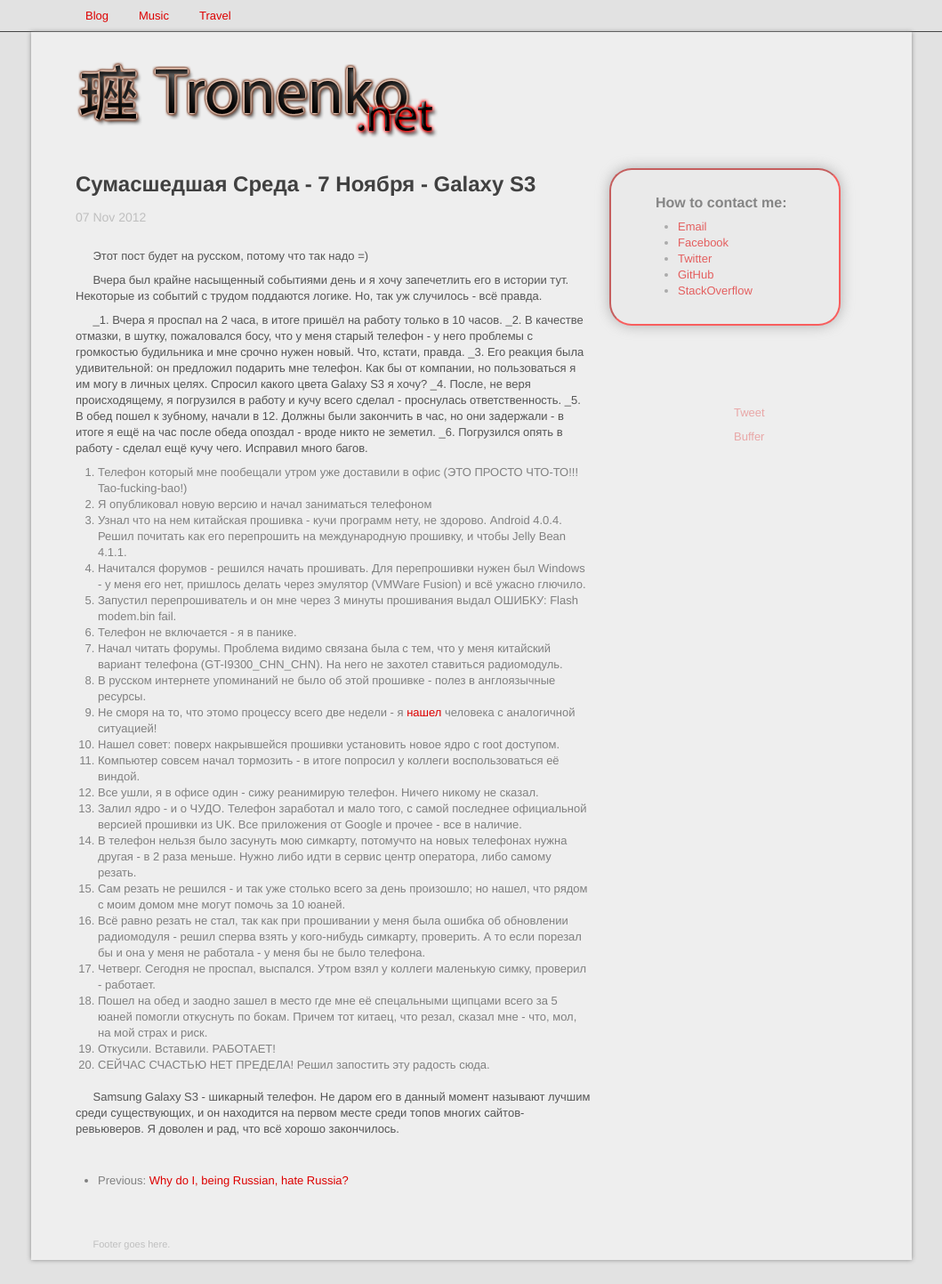
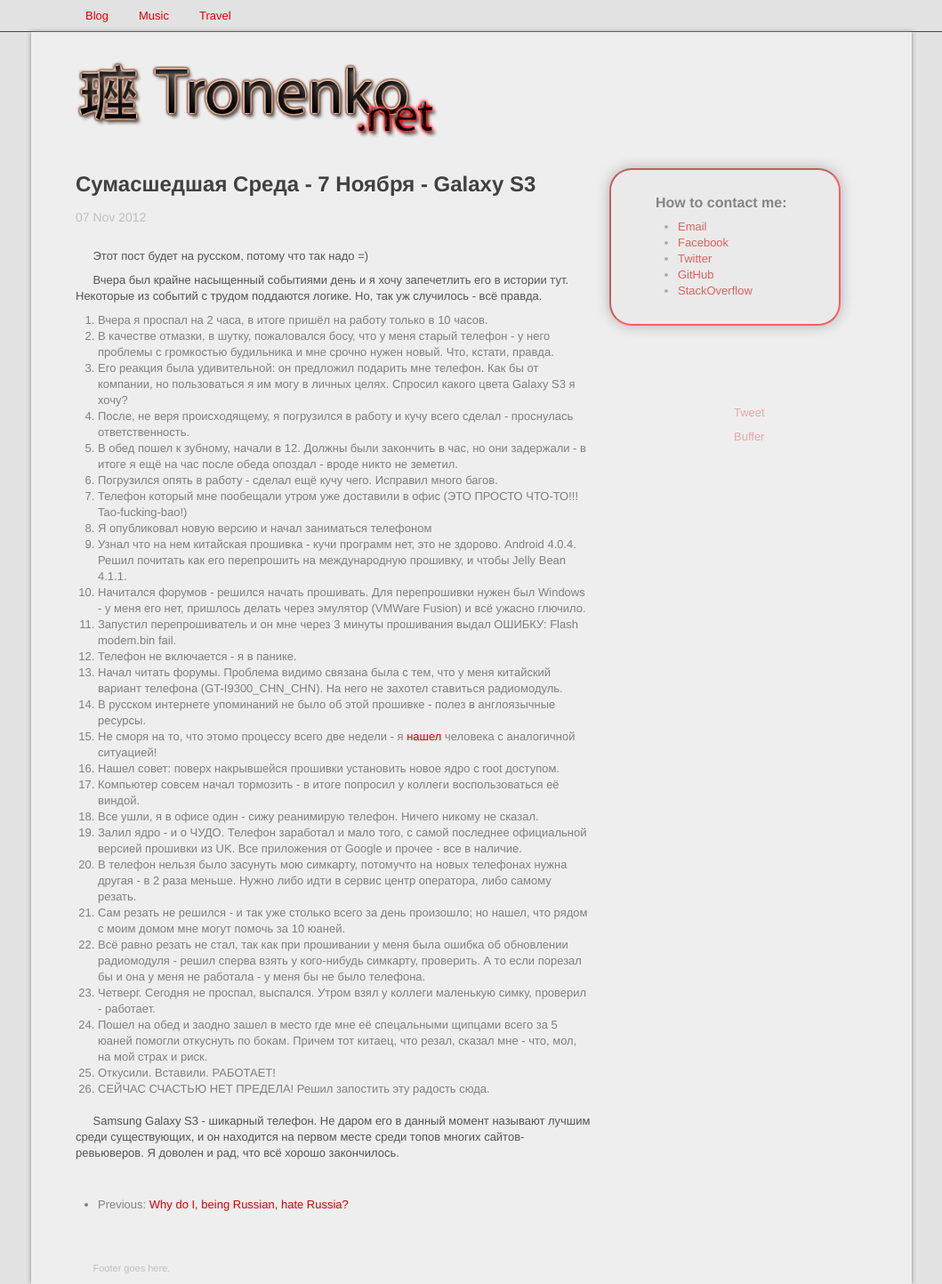
Before and after one commit to morphium/morphium.github.com, a Jekyll site: the page built from _posts/2012-11-07-crazy-wednesday-flashing-galaxy-s3.markdown, in a window 1280 px wide. Shown: the whole page at 89% size, without its empty margins (110-1169 px from the left). Built offline with Jekyll 4.4.1, drawn with Linux system fonts in a browser that asks for light colours; nearby versions of some CDN libraries; comment, search, counter and statistics services are not loaded.

Commit message:
galaxy s3 note edited 3

```diff
--- a/_posts/2012-11-07-crazy-wednesday-flashing-galaxy-s3.markdown
+++ b/_posts/2012-11-07-crazy-wednesday-flashing-galaxy-s3.markdown
@@ -8,15 +8,15 @@ title: Сумасшедшая Среда - 7 Ноября - Galaxy S3
 Вчера был крайне насыщенный событиями день и я хочу запечетлить его в истории тут.
 Некоторые из событий с трудом поддаются логике. Но, так уж случилось - всё правда.
 
-_1. Вчера я проспал на 2 часа, в итоге пришёл на работу только в 10 часов.
-_2. В качестве отмазки, в шутку, пожаловался босу, что у меня старый телефон - у него проблемы с громкостью будильника и мне срочно нужен новый. Что, кстати, правда.
-_3. Его реакция была удивительной: он предложил подарить мне телефон. Как бы от компании, но пользоваться я им могу в личных целях. Спросил какого цвета Galaxy S3 я хочу?
-_4. После, не веря происходящему, я погрузился в работу и кучу всего сделал - проснулась ответственность.
-_5. В обед пошел к зубному, начали в 12. Должны были закончить в час, но они задержали - в итоге я ещё на час после обеда опоздал - вроде никто не земетил.
-_6. Погрузился опять в работу - сделал ещё кучу чего. Исправил много багов.
+1. Вчера я проспал на 2 часа, в итоге пришёл на работу только в 10 часов.
+2. В качестве отмазки, в шутку, пожаловался босу, что у меня старый телефон - у него проблемы с громкостью будильника и мне срочно нужен новый. Что, кстати, правда.
+3. Его реакция была удивительной: он предложил подарить мне телефон. Как бы от компании, но пользоваться я им могу в личных целях. Спросил какого цвета Galaxy S3 я хочу?
+4. После, не веря происходящему, я погрузился в работу и кучу всего сделал - проснулась ответственность.
+5. В обед пошел к зубному, начали в 12. Должны были закончить в час, но они задержали - в итоге я ещё на час после обеда опоздал - вроде никто не земетил.
+6. Погрузился опять в работу - сделал ещё кучу чего. Исправил много багов.
 7. Телефон который мне пообещали утром уже доставили в офис (ЭТО ПРОСТО ЧТО-ТО!!! Tao-fucking-bao!)
 8. Я опубликовал новую версию и начал заниматься телефоном
-9. Узнал что на нем китайская прошивка - кучи программ нету, не здорово. Android 4.0.4. Решил почитать как его перепрошить на международную прошивку, и чтобы Jelly Bean 4.1.1.
+9. Узнал что на нем китайская прошивка - кучи программ нет, это не здорово. Android 4.0.4. Решил почитать как его перепрошить на международную прошивку, и чтобы Jelly Bean 4.1.1.
 10. Начитался форумов - решился начать прошивать. Для перепрошивки нужен был Windows - у меня его нет, пришлось делать через эмулятор (VMWare Fusion) и всё ужасно глючило.
 11. Запустил перепрошиватель и он мне через 3 минуты прошивания выдал ОШИБКУ: Flash modem.bin fail.
 12. Телефон не включается - я в панике.
```
